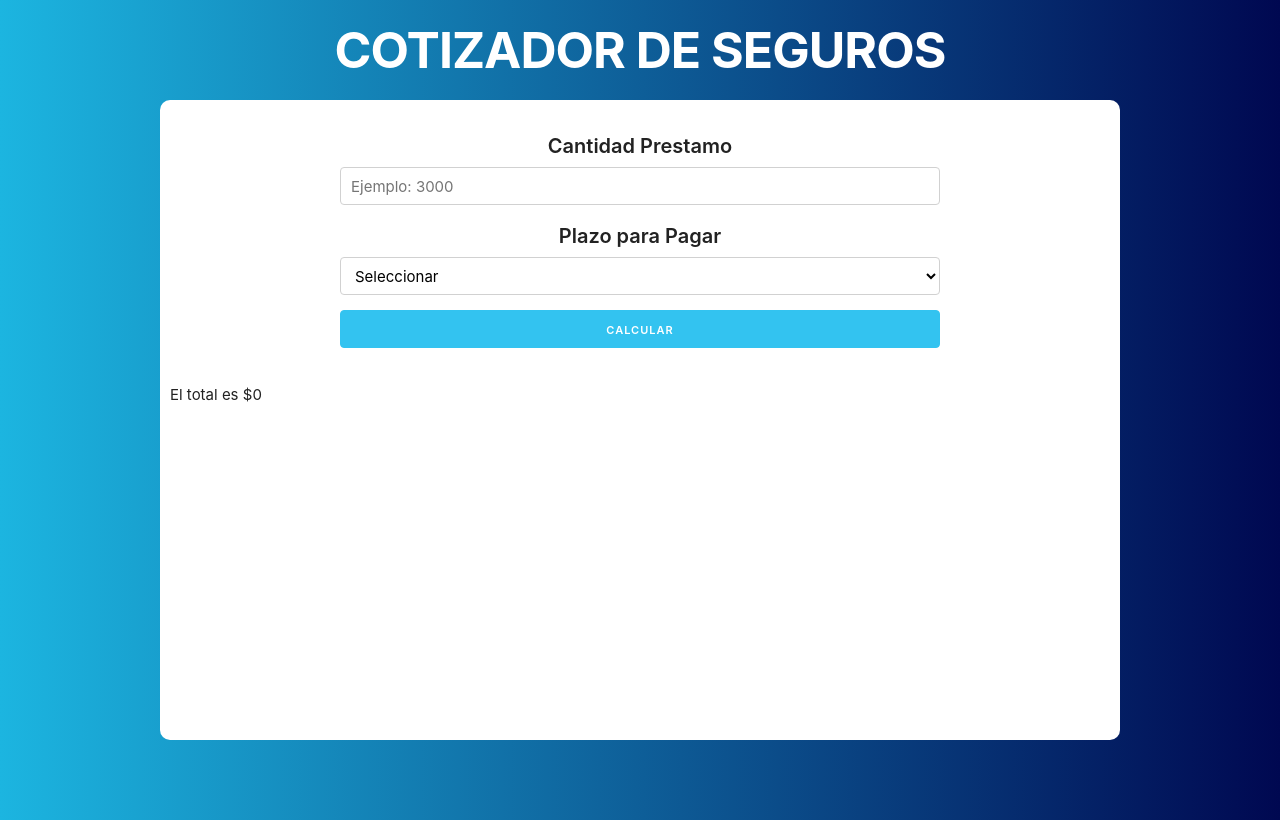
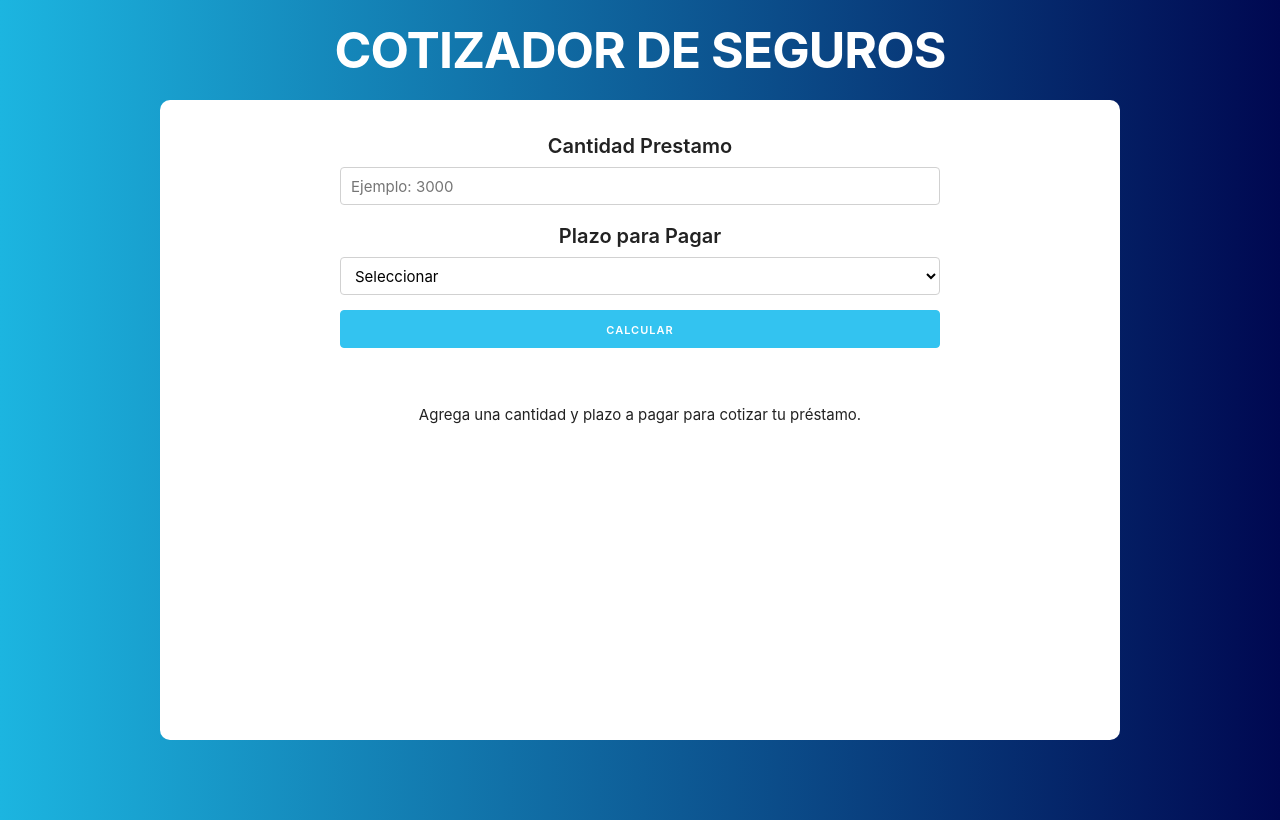
Before and after one commit to bl00p1ng/Cotizador-Prestamos-React, a React (Create React App) app: page / in a window 1280 px wide. Built offline with nearby package versions, Linux system fonts and the light colour scheme.

Commit message:
362 Carga Condicional de Componentes

```diff
--- a/src/App.js
+++ b/src/App.js
@@ -1,12 +1,25 @@
 import React, { Fragment, useState } from 'react';
 import Header from './components/Header'
 import Form from './components/Form'
+import Message from './components/Message'
+import Result from './components/Result'
 
 function App() {
   // Definir el state
   const [quantity, saveQuantity] = useState(0)
   const [period, savePeriod] = useState('')
   const [total, saveTotal] = useState(0)
+
+  // Validar si se han ingresado datos en la app
+  let component
+
+  if (total === 0) {
+    // Si no se han ingresado datos se muestra un mensaje con instrucciones
+    component = <Message />
+  } else {
+    // Si se han ingresado datos se muestra el resultado de la cotización
+    component = <Result />
+  }
 
   return (
     <Fragment>
@@ -24,7 +37,9 @@ function App() {
           saveTotal={saveTotal}
         />
 
-        <p>El total es ${total}</p>
+        <div className="messages">
+          {component}
+        </div>
       </div>
     </Fragment>
   );
--- /dev/null
+++ b/src/components/Message.js
@@ -0,0 +1,8 @@
+import React from 'react'
+
+const Message = () => (
+    <p>Agrega una cantidad y plazo a pagar para cotizar tu préstamo.</p>
+)
+
+
+export default Message
--- /dev/null
+++ b/src/components/Result.js
@@ -0,0 +1,9 @@
+import React from 'react'
+
+const Result = () => {
+  return (
+    <div>Result</div>
+  )
+}
+
+export default Result
```
